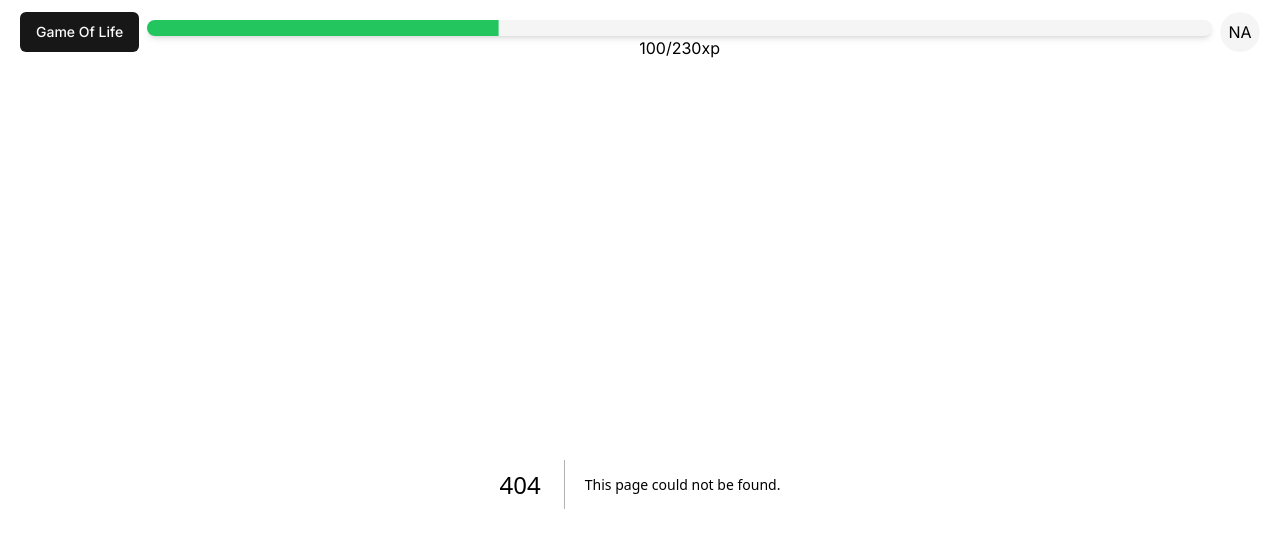
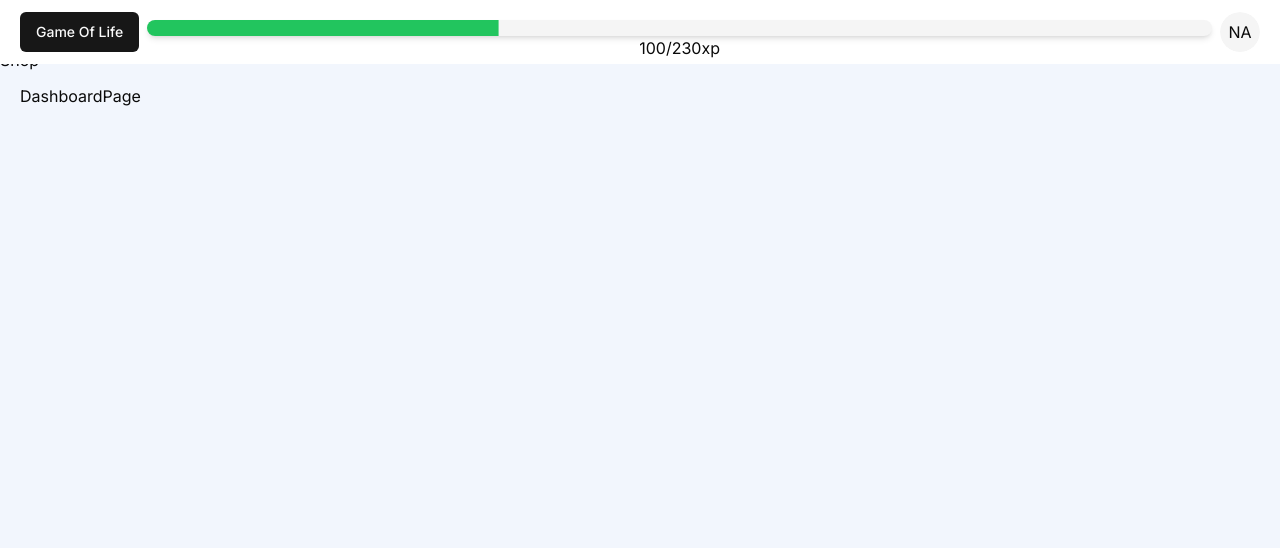
Before and after one commit to Fables7/Game-of-Life, a Next.js app: page /dashboard in a window 1280 px wide. Before the commit this address had no page. Shown: the top 548 px of the page. Built offline with nearby package versions, Linux system fonts and the light colour scheme.

Commit message:
Created Dashboard page and installed recharts

```diff
--- a/app/SideBar.tsx
+++ b/app/SideBar.tsx
@@ -9,13 +9,15 @@ const SideBar = () => {
   return (
     <div
       className={classNames({
-        " transition-[width] bg-[var(--white)] dark:bg-[var(--dark-gray)]":
+        " transition-[width] bg-[var(--white)] dark:bg-[var(--dark-gray)] flex flex-col":
           true,
         "w-[300px]": sidebarOpen,
         "w-0": !sidebarOpen,
       })}
     >
       <Link href={"/tasks"}>Tasks</Link>
+      <Link href={"/dashboard"}>Dashboard</Link>
+      <Link href={"/shop"}>Shop</Link>
     </div>
   );
 };
--- /dev/null
+++ b/app/dashboard/page.tsx
@@ -0,0 +1,7 @@
+import React from "react";
+
+function DashboardPage() {
+  return <div>DashboardPage</div>;
+}
+
+export default DashboardPage;
--- a/package.json
+++ b/package.json
@@ -33,6 +33,7 @@
     "react": "^18",
     "react-dom": "^18",
     "react-hook-form": "^7.48.2",
+    "recharts": "^2.10.3",
     "tailwind-merge": "^2.0.0",
     "tailwindcss-animate": "^1.0.7",
     "zod": "^3.22.4"
```
Also changed, not shown: 1 other file (tests, documents, lock files or other folders).
